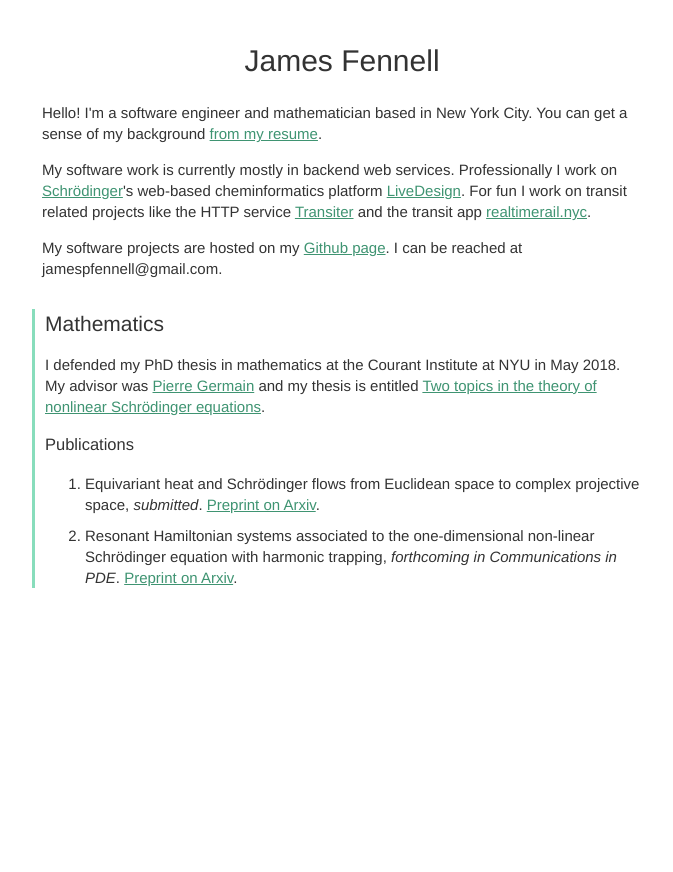
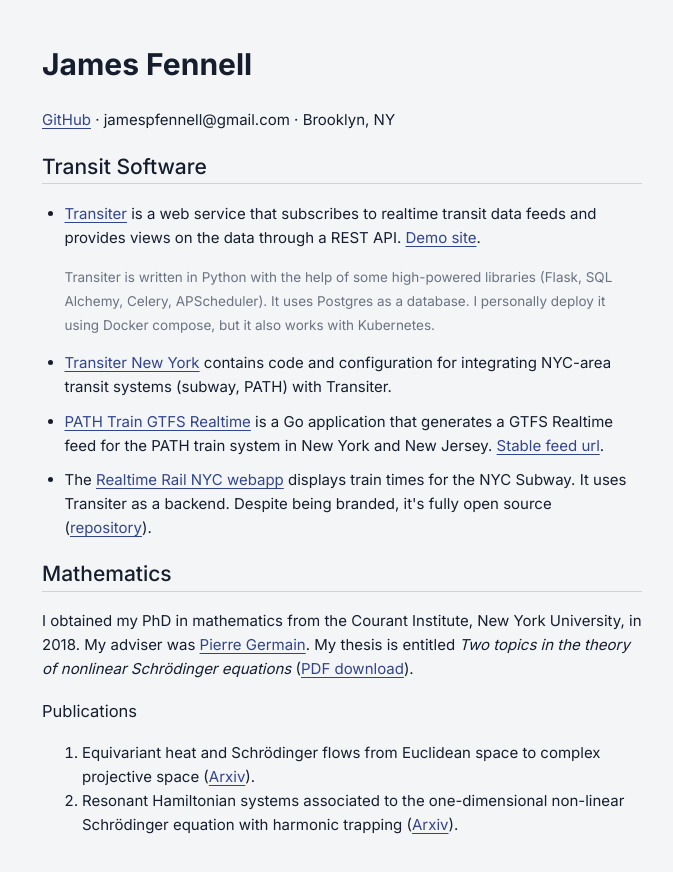
Before and after one commit to jamespfennell/jpfennell.com, a PHP site: page / in a window 1280 px wide. Shown: the whole page, without its empty margins (298-971 px from the left). Before the commit the page ends 588 px from the top, so only its background shows below. Run offline with PHP 8.4, Linux system fonts and the light colour scheme.

Commit message:
New design + no corporate schmoozing

```diff
--- a/index.html
+++ b/index.html
@@ -4,6 +4,7 @@
     <meta charset="utf-8">
     <title>James Fennell's personal page</title>
     <meta name="author" content="James Fennell">
+    <link href="https://fonts.googleapis.com/css2?family=Inter:wght@400;500;700&display=swap" rel="stylesheet">
     <link rel="stylesheet" href="./stylesheet.css">
 </head>
 <body>
@@ -12,96 +13,56 @@
     <h1>James Fennell</h1>
 
     <p>
-        Hello!
-        I'm a software engineer and mathematician based in New York City.
-        You can get a sense of my background
-        <a href="./JamesFennell_resume.pdf">from my resume</a>.
+        <a href="https://github.com/jamespfennell">GitHub</a> &middot; jamespfennell@gmail.com
+        &middot; Brooklyn, NY
     </p>
 
-    <p>
-        My software work is currently mostly in backend web services.
-        Professionally I work on
-        <a href="https://schrodinger.com">Schr&ouml;dinger</a>'s web-based cheminformatics platform
-        <a href="https://www.schrodinger.com/livedesign">LiveDesign</a>.
-        For fun I work on transit related projects like
-        the HTTP service <a href="https://www.github.com/jamespfennell/transiter">Transiter</a>
-        and the transit app
-        <a href="https://www.realtimerail.nyc">realtimerail.nyc</a>.
-    </p>
-
-    <p>
-        My software projects are hosted on my
-        <a href="https://github.com/jamespfennell">Github page</a>.
-        I can be reached at jamespfennell@gmail.com.
-    </p>
-
-    <!--
-    <div class="piece">
-
-        <h2>Typesetting software</h2>
+    <h2>Transit Software</h2>
 
     <ul>
+        <li>
+            <p>
+                <a href="https://github.com/jamespfennell/transiter">Transiter</a> is a web service that
+                subscribes to realtime transit data feeds and provides views on the data through a REST API.
+                <a href="https://demo.transiter.io/">Demo site</a>.
+            </p>
+            <p class="small">
+                Transiter is written in Python with the help of some high-powered libraries
+                (Flask, SQL Alchemy, Celery, APScheduler).
+                It uses Postgres as a database.
+                I personally deploy it using Docker compose, but it also works with Kubernetes.
+            </p>
+        </li>
+        <li>
+            <a href="https://github.com/jamespfennell/transiter-nycsubway">Transiter New York</a>
+            contains code and configuration for integrating
+            NYC-area transit systems (subway, PATH) with Transiter.
+        </li>
+        <li>
+            <a href="https://github.com/jamespfennell/path-train-gtfs-realtime">PATH Train GTFS Realtime</a>
+            is a Go application that generates a GTFS Realtime feed for the PATH train system
+            in New York and New Jersey.
+            <a href="https://path.transitdata.nyc/gtfsrt">Stable feed url</a>.
+        </li>
 
-            <li><span>
-                <a href="https://github.com/jamespfennell/mathtime-installer">
-                Installer for the MathTime Professional 2 fonts</a>
-                on Tex Live in Linux or macOS.
-                I highly recommend you move away from using the monotonous
-                Computer Modern Latex fonts and use MathTime instead. It's free!
-            </span></li>
-
-            <li><span>
-                The
-                <a href="http://ctan.org/pkg/studenthandouts">Student
-                Handouts Latex package</a>
-                provides an easy to use mechanism for managing the production of
-                handouts to be used in class. It also provides some changeable
-                handout styling,
-                and comes with pretty extensive documentation.
-                (See also the
-                <a href="https://github.com/jamespfennell/student-handouts">Github
-                repository</a>.)
-            </span></li>
-
+        <li>
+            The <a href="https://www.realtimerail.nyc">Realtime Rail NYC webapp</a> displays train times for the NYC
+            Subway.
+            It uses Transiter as a backend.
+            Despite being branded, it's fully open source
+            (<a href="https://github.com/jamespfennell/realtimerail.nyc-react">repository</a>).
+        </li>
     </ul>
 
-    </div>
-
-    <div class="piece">
-
-        <h2>Other software projects</h2>
-
-        <ul>
-            <li><span>
-                Taking the New York City Subway?
-                Use the <a href="https://www.realtimerail.nyc">realtimerail.nyc</a>
-                web app to see when your train will arrive!
-                My long term plan is to clean up the code base and open source it.
-            </span></li>
-
-            <li><span>
-                The <a href="https://github.com/jamespfennell/realtime-aggregator">
-                Realtime Aggregator software</a>
-                was designed to collect generic realtime data feeds.
-                It's currently
-                deployed collecting NYC Subway data for potential future
-                data research.
-            </span></li>
-        </ul>
-
-    </div>
-    -->
-
-    <div class="piece">
     <h2>Mathematics</h2>
 
     <p>
-            I defended my PhD thesis in mathematics at the Courant Institute at NYU in May 2018.
-            My advisor was <a href="https://cims.nyu.edu/~pgermain">
-            Pierre Germain</a> and
-            my thesis is entitled
-            <a href="./JamesFennell-PhDThesis.pdf">
-            Two topics in the theory of nonlinear Schr&ouml;dinger equations</a>.
+        I obtained my PhD in mathematics from the Courant Institute, New York University, in 2018.
+        My adviser was <a href="https://cims.nyu.edu/~pgermain">
+        Pierre Germain</a>.
+        My thesis is entitled
+        <i>Two topics in the theory of nonlinear Schr&ouml;dinger equations</i>
+        (<a href="./JamesFennell-PhDThesis.pdf">PDF download</a>).
     </p>
 
     <h3>Publications</h3>
@@ -109,17 +70,15 @@
     <ol>
         <li>
             Equivariant heat and Schr&ouml;dinger flows from Euclidean
-                space to complex projective space, <i>submitted</i>.
-                <a href="https://arxiv.org/abs/1804.08188">Preprint on Arxiv</a>.
+            space to complex projective space
+            (<a href="https://arxiv.org/abs/1804.08188">Arxiv</a>).
         </li>
         <li>
             Resonant Hamiltonian systems associated to the one-dimensional
-                non-linear Schr&ouml;dinger equation with harmonic trapping,
-                <i>forthcoming in Communications in PDE</i>.
-                <a href="https://arxiv.org/abs/1804.08190">Preprint on Arxiv</a>.
+            non-linear Schr&ouml;dinger equation with harmonic trapping
+            (<a href="https://arxiv.org/abs/1804.08190">Arxiv</a>).
         </li>
     </ol>
-    </div>
 
 
 </div>
--- a/stylesheet.css
+++ b/stylesheet.css
@@ -1,75 +1,56 @@
 body {
-    background-color: #fff;
-    color: #333;
-    font: 15px helvetica, arial, freesans, clean, sans-serif;
-    line-height: 1.4;
-    -webkit-font-smoothing: antialiased
+    background-color: #f4f5f7;
+    color: rgb(22, 30, 46);
+    font-size: 15px;
+    font-family: 'Inter', arial, freesans, clean, sans-serif;
+    line-height: 1.6;
 }
 
-h1 {text-align: center;
-    font-weight: 300;
+h1 {
+    text-align: left;
+    font-weight: 700;
 }
+
 h2 {
-    font-weight: 400;
-    border-bottom: 0px dashed gray;
+    font-weight: 500;
+    border-bottom: 1px solid lightgray;
     font-size: 1.4em;
-    padding: 0px;
-    margin: 0px 0px 0px 0px;
 }
+
 h3 {
     font-weight: normal;
     font-size: 1.1em;
 }
 
 a {
-    color: #3f9472;
-    }
-a:hover {
-color:#49ad85;  #51c498;
-}
-
-.piece {background: white; padding: 0px; margin: 30px 0px;
-border-left: 3px solid #88DDBC;margin-left: -10px; padding-left: 10px;
+    text-decoration: underline;
+    color: rgb(50, 69, 139);
+    text-underline-position: under;
 
 }
 
+a:hover {
+    text-decoration: underline;
+    color: rgb(22, 30, 46);
+}
 
-/*
+.small {
+    padding-top: 0px;
+    font-size: 0.9em;
+    color: rgb(107, 114, 128);
+    line-height: 1.8;
+}
+
 ul {
-  list-style: none;
-  padding: 0;
-  margin: 0;
+    padding-left: 1.5em;
 }
 
 ul li {
-  padding-left: 0em;
-  margin-left: 1.5em;
-  text-indent: -0.9em;
-  padding-top: 0.8em;
+    margin: 0.7em 0 0.7em 0;
 }
 
-ul li::before {
-  content: '\2022';
-  color: gray;
-  padding-right: 0.3em;
+#container {
+    width: 600px;
+    margin: 10px auto;
+    padding: 10px 0;
 }
-
-*/
-
-
-ul {
-    color: gray;
-    margin-left: 0em;
-    padding-left: 1.5em;
-
-    }
-li {
-    padding-left: -0.2em;
-    margin: 0.7em 0;
-}
-li span {color: #333; }
-
-#container {
-width: 600px; margin: 10px auto; padding: 10px 0px;
-border-top: 0px solid #ccc;
-}
```
Lines whose indentation alone changed are shown as unchanged.
